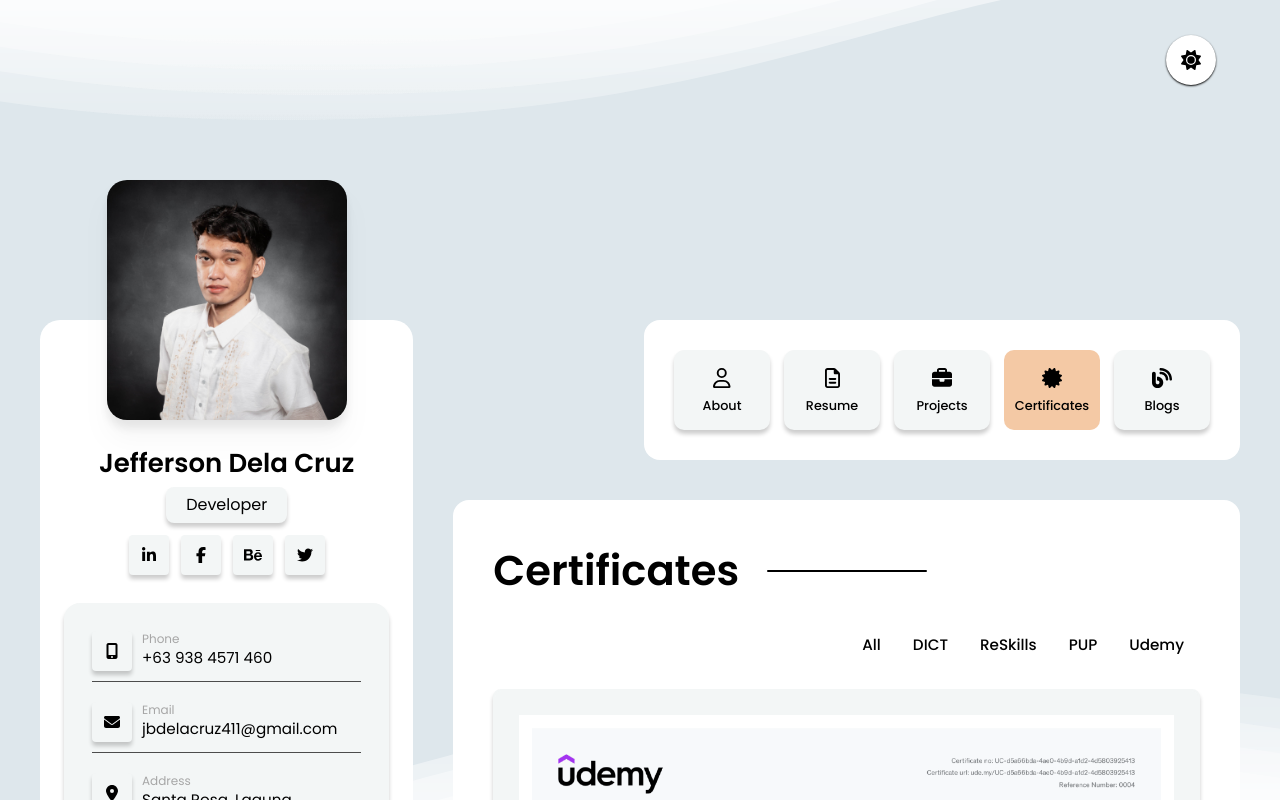
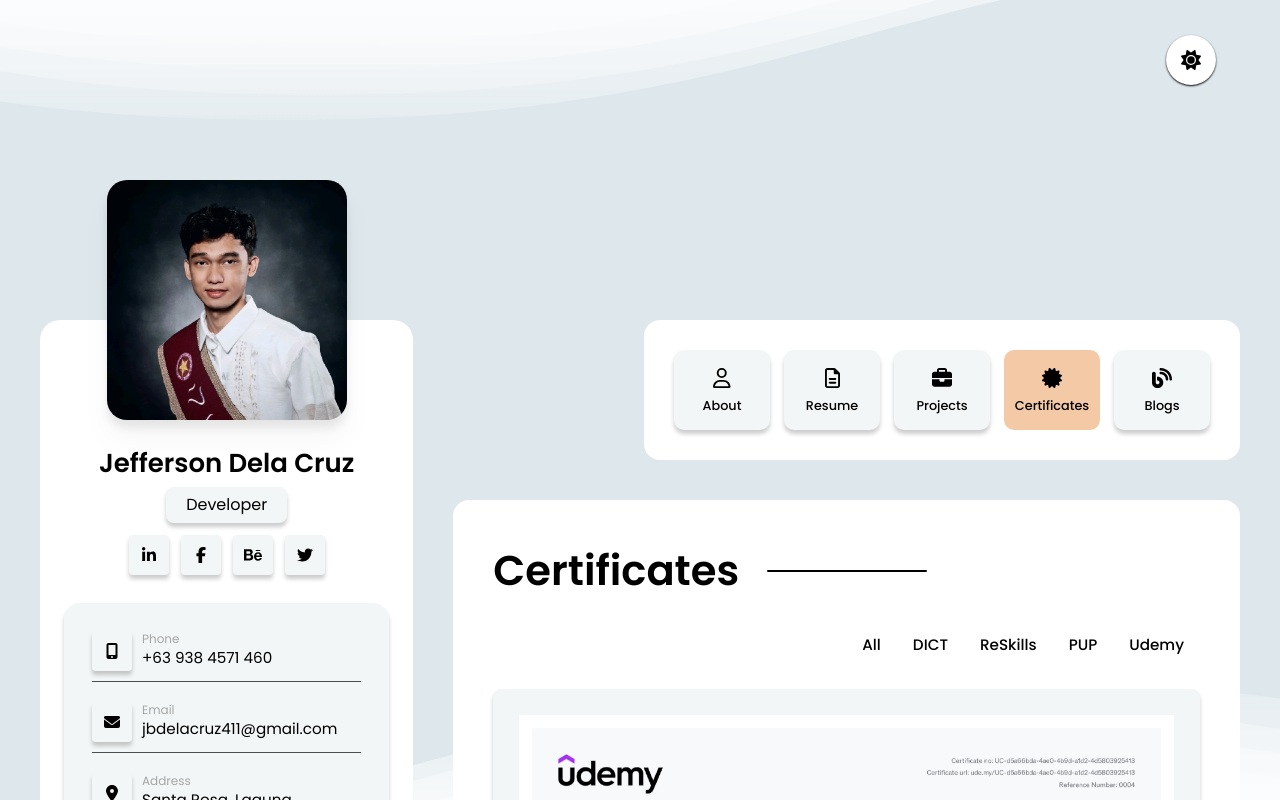
Before and after one commit to IDevl/dizi, a React (Create React App) app: page /#/certificates in a window 1280 px wide. Shown: the top 800 px of the page. Built offline with nearby package versions, Linux system fonts and the light colour scheme.

Commit message:
change profile pic

```diff
--- a/src/pages/about/profile.jsx
+++ b/src/pages/about/profile.jsx
@@ -7,7 +7,7 @@ export default function Profile() {
     <>
       <div className="w-full flex flex-col items-center mb-6 lg:mb-0 mx-auto relative text-center bg-white dark:bg-[#111111] px-6 rounded-[20px] mt-[180px] md:mt-[220px] lg:mt-0">
         <a className="-mt-[140px] w-fit" href="./">
-          <img id="profile-container" src={process.env.PUBLIC_URL + "/img/about/profile-pic.jpg"} className="w-[240px] h-[240px] drop-shadow-xl mx-auto rounded-[20px] object-cover object-top" alt="Picture_Profile" />
+          <img id="profile-container" src={process.env.PUBLIC_URL + "/img/about/profile-pic.png"} className="w-[240px] h-[240px] drop-shadow-xl mx-auto rounded-[20px] object-cover object-top" alt="Picture_Profile" />
         </a>
         <div className="pb-8 flex flex-col items-center">
           <h2 className="mt-6 mb-1 text-[26px] font-semibold text-black dark:text-white"> Jefferson Dela Cruz </h2>
```
Also changed, not shown: public/img/about/profile-pic.jpg (deleted), public/img/about/profile-pic.png (added).
